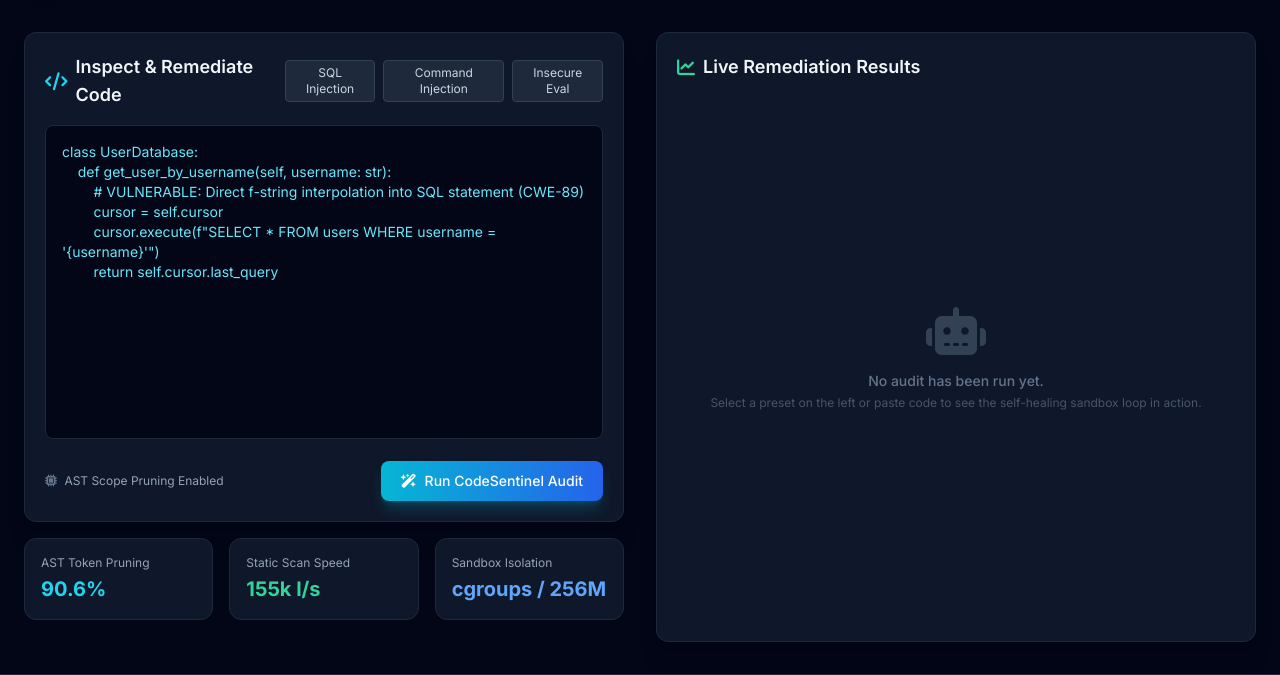
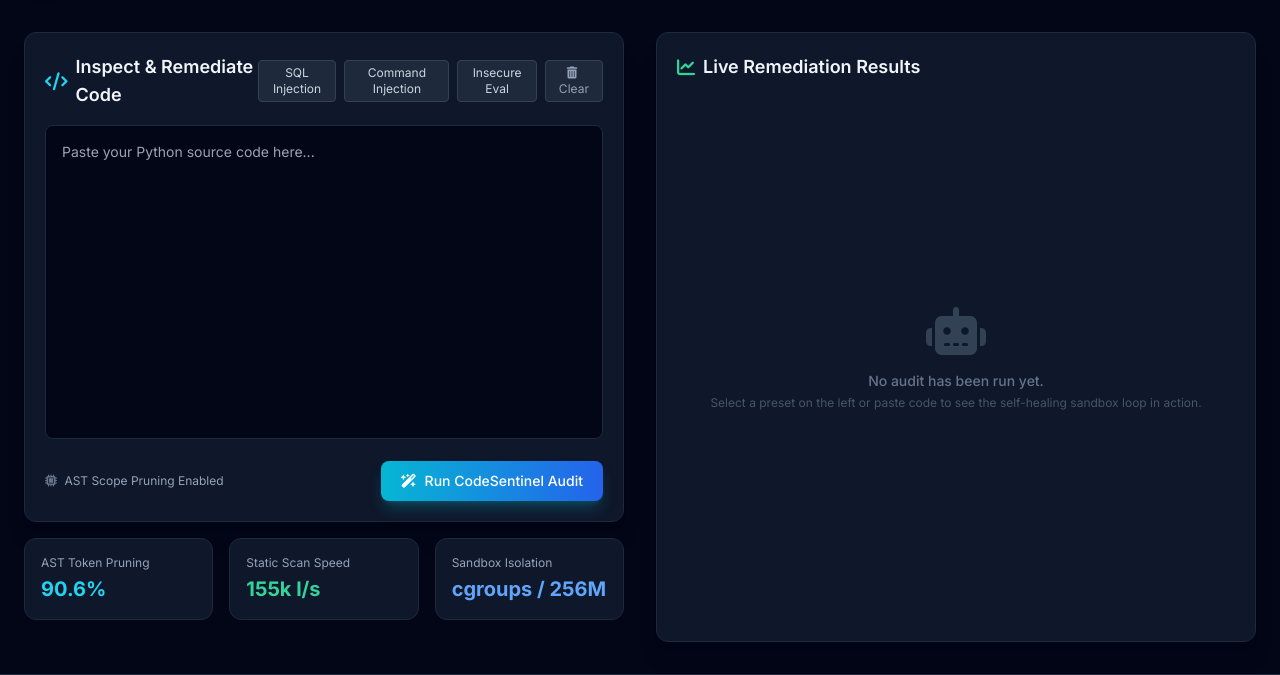
Before and after one commit to sankardalli04/code-sentinel, a FastAPI app: page / in a window 1280 px wide. Shown: the part 77-752 px from the top of the page. Run offline with FastAPI, Linux system fonts and the light colour scheme; some libraries are stand-ins or nearby versions.

Commit message:
Keep editor empty on page refresh and add 1-click Clear button

```diff
--- a/codesentinel/web/templates/index.html
+++ b/codesentinel/web/templates/index.html
@@ -59,6 +59,9 @@
             </button>
             <button onclick="loadPreset('eval')" class="text-xs bg-slate-800 hover:bg-slate-700 text-slate-300 px-2.5 py-1 rounded border border-slate-700 transition">
               Insecure Eval
+            </button>
+            <button onclick="clearCode()" class="text-xs bg-slate-800 hover:bg-red-500/20 text-slate-400 hover:text-red-400 px-2.5 py-1 rounded border border-slate-700 transition" title="Clear Editor">
+              <i class="fa-solid fa-trash-can mr-1"></i> Clear
             </button>
           </div>
         </div>
@@ -196,8 +199,9 @@ def clean_cache(folder_path: str):
       document.getElementById('codeInput').value = presets[key];
     }
 
-    // Default to SQLi preset on load
-    loadPreset('sqli');
+    function clearCode() {
+      document.getElementById('codeInput').value = '';
+    }
 
     async function runAudit() {
       const code = document.getElementById('codeInput').value.trim();
```
